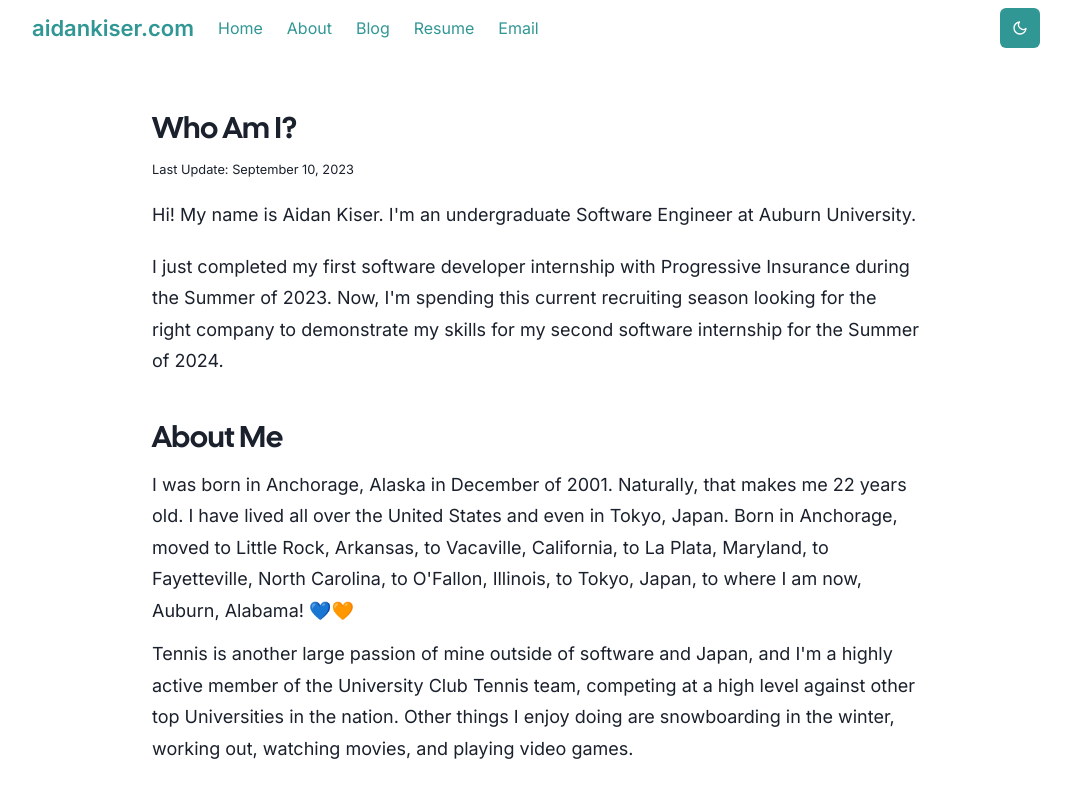
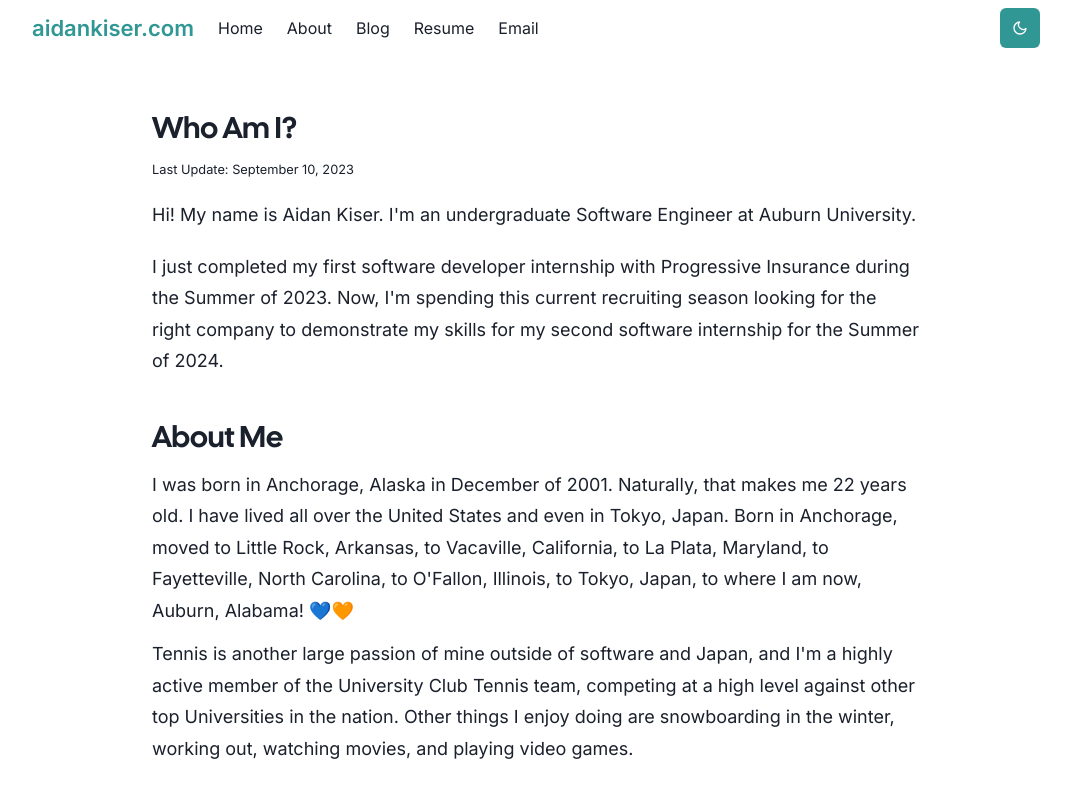
Before and after one commit to kiseraidan/aidankiser.com, a Next.js app: page /about in a window 1280 px wide. Shown: the top 800 px of the page, without its empty margins (104-1175 px from the left). Built offline with nearby package versions, Linux system fonts and the light colour scheme.

Commit message:
attempt #5

```diff
--- a/src/components/Navbar.js
+++ b/src/components/Navbar.js
@@ -91,7 +91,6 @@ const Navbar = props => {
             alignItems="center"
             flexGrow={1}
             mt={{ base: 4, md: 0 }}
-            color="teal.500"
           >
             <LinkItem href="/">Home</LinkItem>
             <LinkItem href="/about">About</LinkItem>
```
